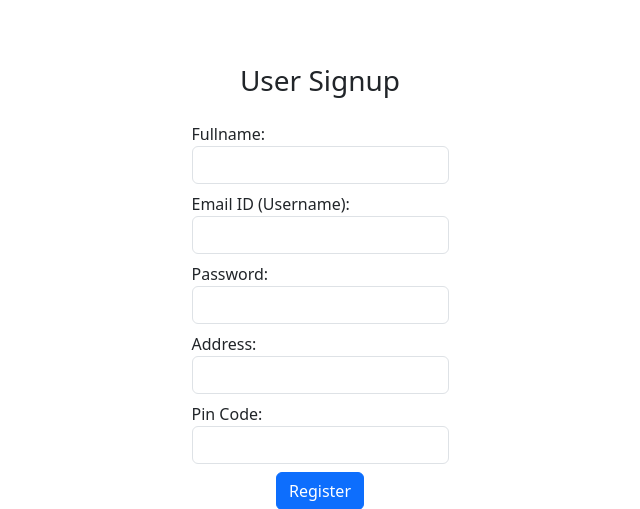
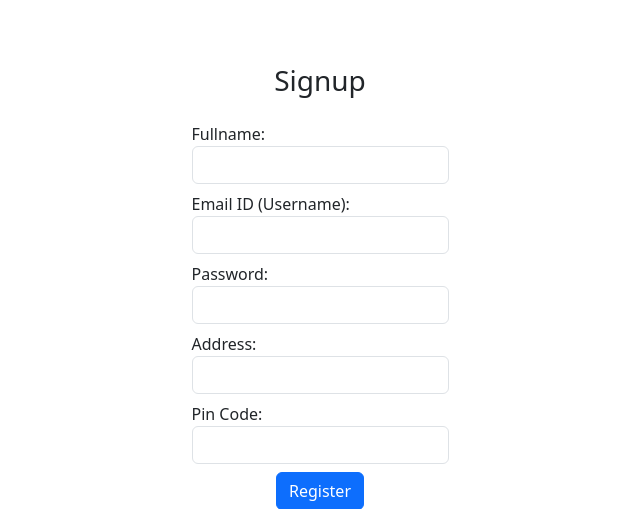
Before and after one commit to 23f2003154/Vehicle-Parking-App, a Flask app: page /register in a window 1280 px wide. Shown: the part 40-549 px from the top of the page, without its empty margins (320-960 px from the left). Run offline with Flask 3, Linux system fonts and the light colour scheme.

Commit message:
Final_Commit

```diff
--- a/routes.py
+++ b/routes.py
@@ -52,7 +52,7 @@ def index():
     if not user:
         flash('User not found. Please log in again.', 'danger')
         return redirect(url_for('login'))
-    return render_template('admin_dashboard.html', user=user)
+    return render_template('profile.html', user=user)
 
 @app.route('/admin_dashboard')
 @auth_admin
--- a/templates/login.html
+++ b/templates/login.html
@@ -5,7 +5,7 @@ Login - Genius Parking
 {% endblock title %}
 
 {% block content %}
-<h3>User Login</h3>
+<h3>Login</h3>
 
 <form method="post" class="mt-4">
     <label for="email" class="form-label">Registered Email:
--- a/templates/register.html
+++ b/templates/register.html
@@ -5,7 +5,7 @@ Register - Genius Parking
 {% endblock title %}
 
 {% block content %}
-<h3>User Signup</h3>
+<h3>Signup</h3>
 <form method="post" class="mt-4">
     <label for="fullname" class="form-label">Fullname:
         <input type="text" name="fullname" id="fullname" class="form-control" />
```
Also changed, not shown: README.md, instance/db.sqlite3 (added), 1 other file.
